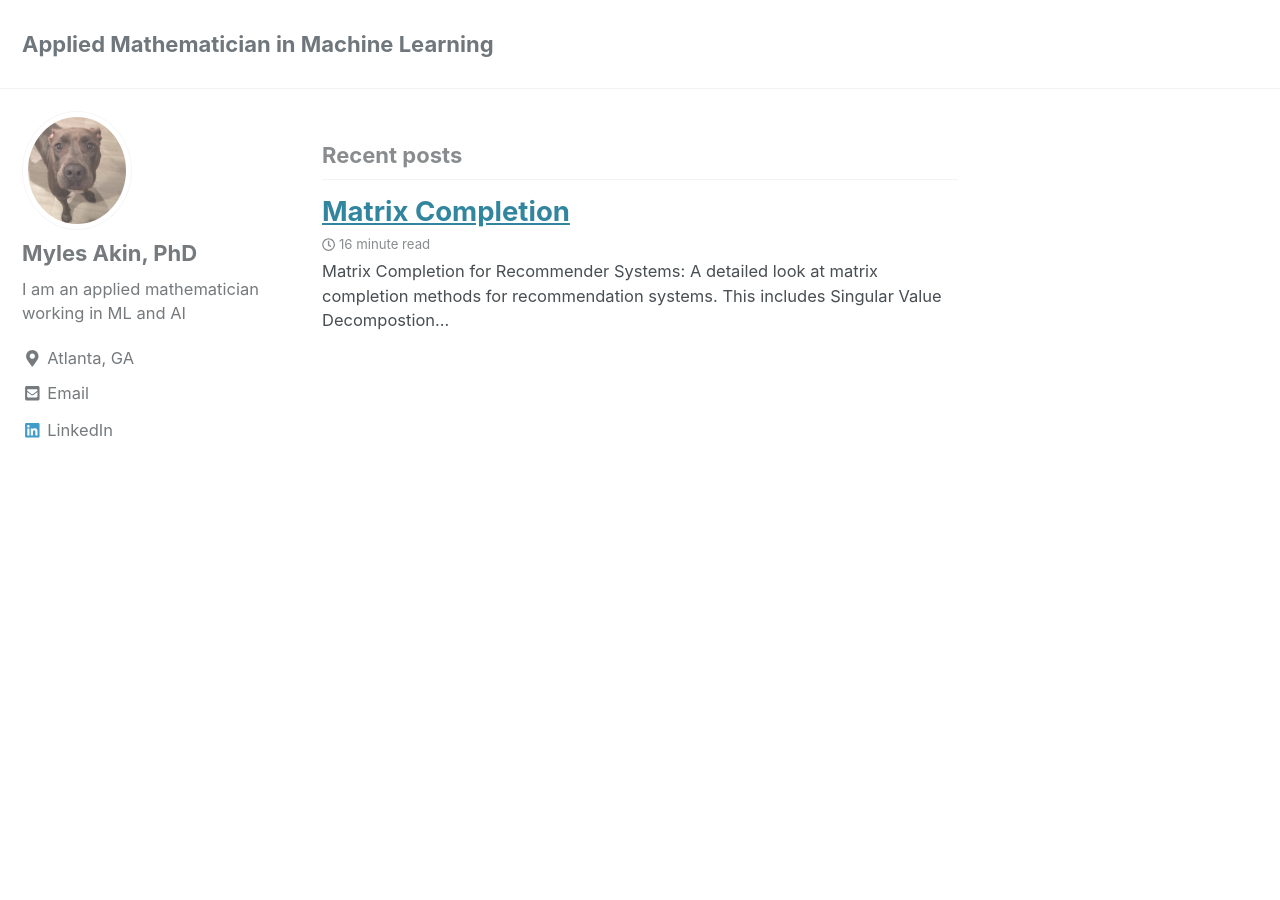
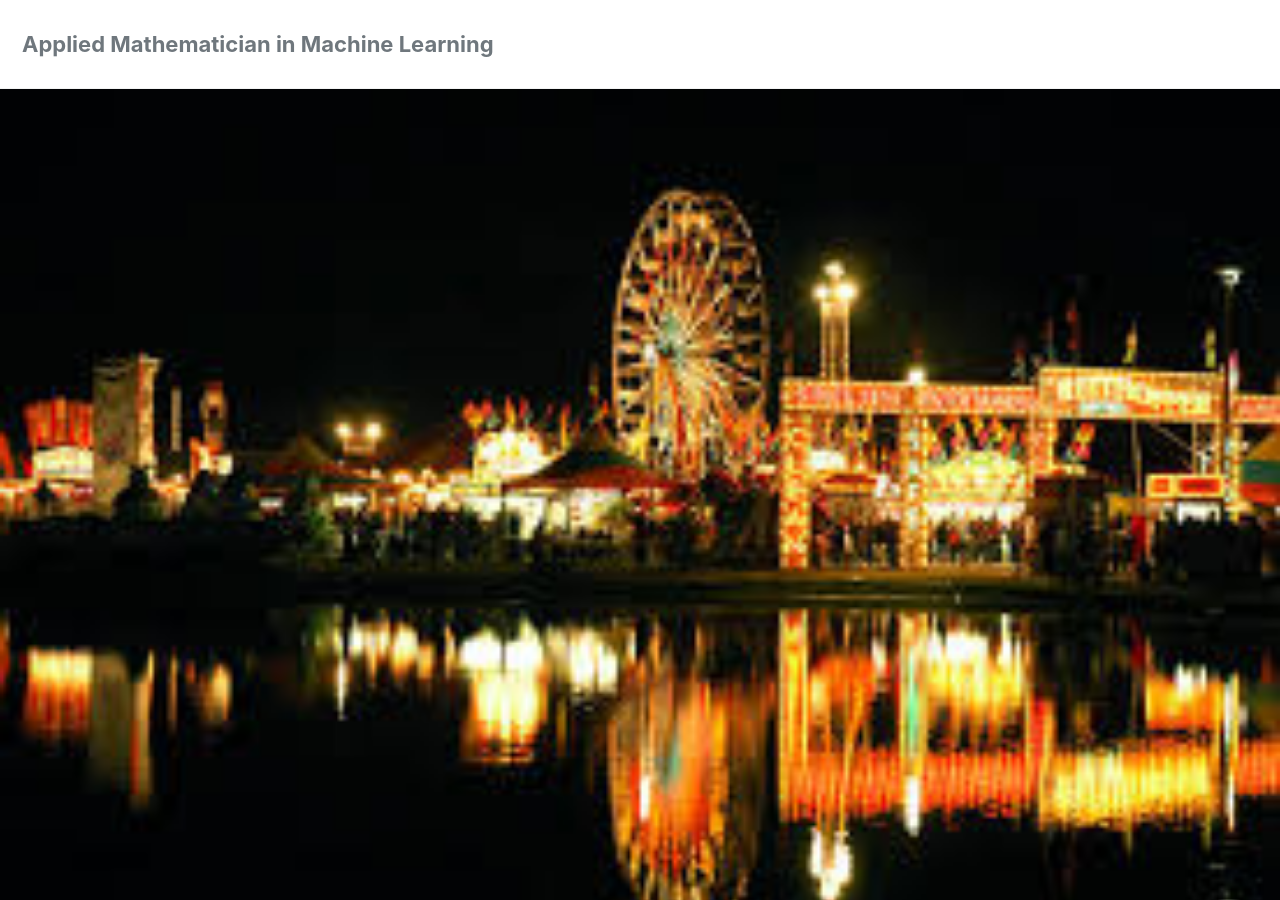
Before and after one commit to mylesakin/mylesakin.github.io, a Jekyll site: the page built from index.html, in a window 1280 px wide and 900 px high. Built offline with Jekyll 4.4.1, drawn with Linux system fonts in a browser that asks for light colours; cached includes are drawn as plain includes; nearby versions of some CDN libraries; the list of posts is cut into pages by our own code.

```diff
--- a/index.html
+++ b/index.html
@@ -1,4 +1,6 @@
 ---
 layout: home
 author_profile: true
+header:
+  image: "/images/fair.jfif"
 ---
```
Also changed, not shown: images/fair.jfif (added).
